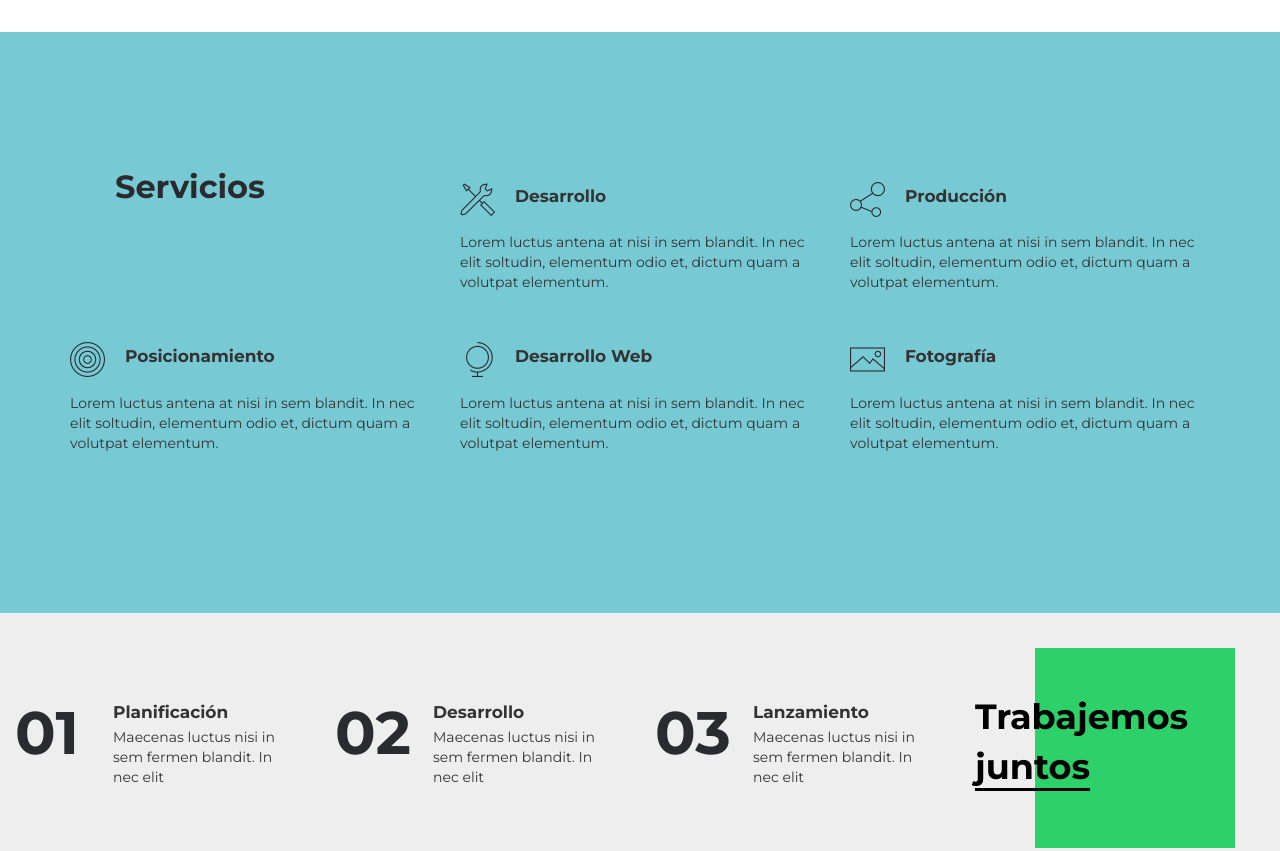
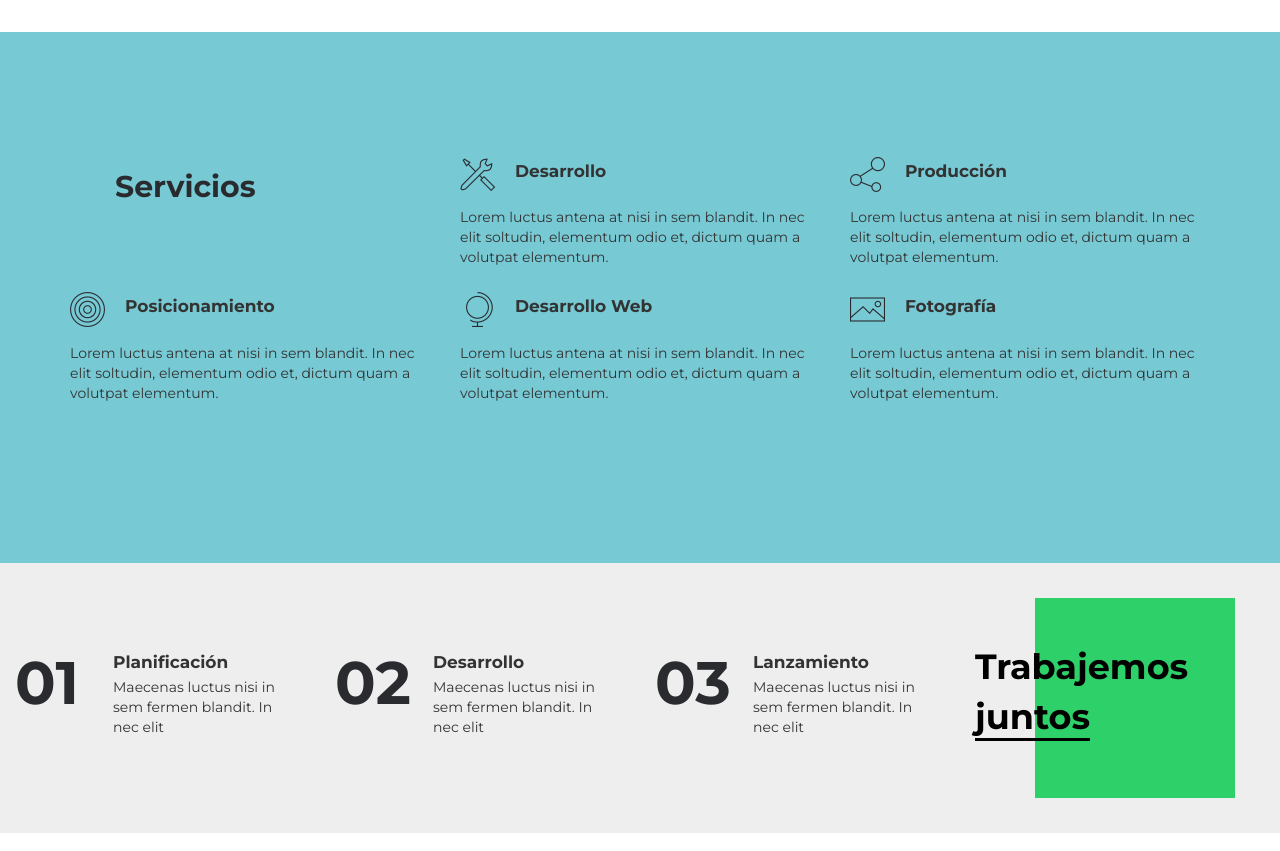
Before and after one commit to NicoVergara/Proyecto-Final, a plain HTML site: page index.html in a window 1280 px wide. Shown: the part 900-1751 px from the top of the page. Drawn offline with Linux system fonts and the light colour scheme.

Commit message:
Cambio tamaño h2.

```diff
--- a/styles/sass/styles.scss
+++ b/styles/sass/styles.scss
@@ -143,7 +143,7 @@ h3 {
 }
 
 .box {
-  margin-top: 25px;
+  /*margin-top: 25px;*/
   .section-title2{
   }
   .title-content-service {
@@ -295,7 +295,6 @@ h3 {
 .section-title2 {
   padding: 0 !important;
   margin: 45px !important;
-  font-size: 32px;
   font-weight: normal;
   line-height: 20px;
   color: #2a2b2f;
```
Also changed, not shown: styles/css/styles.css, 1 other file.
